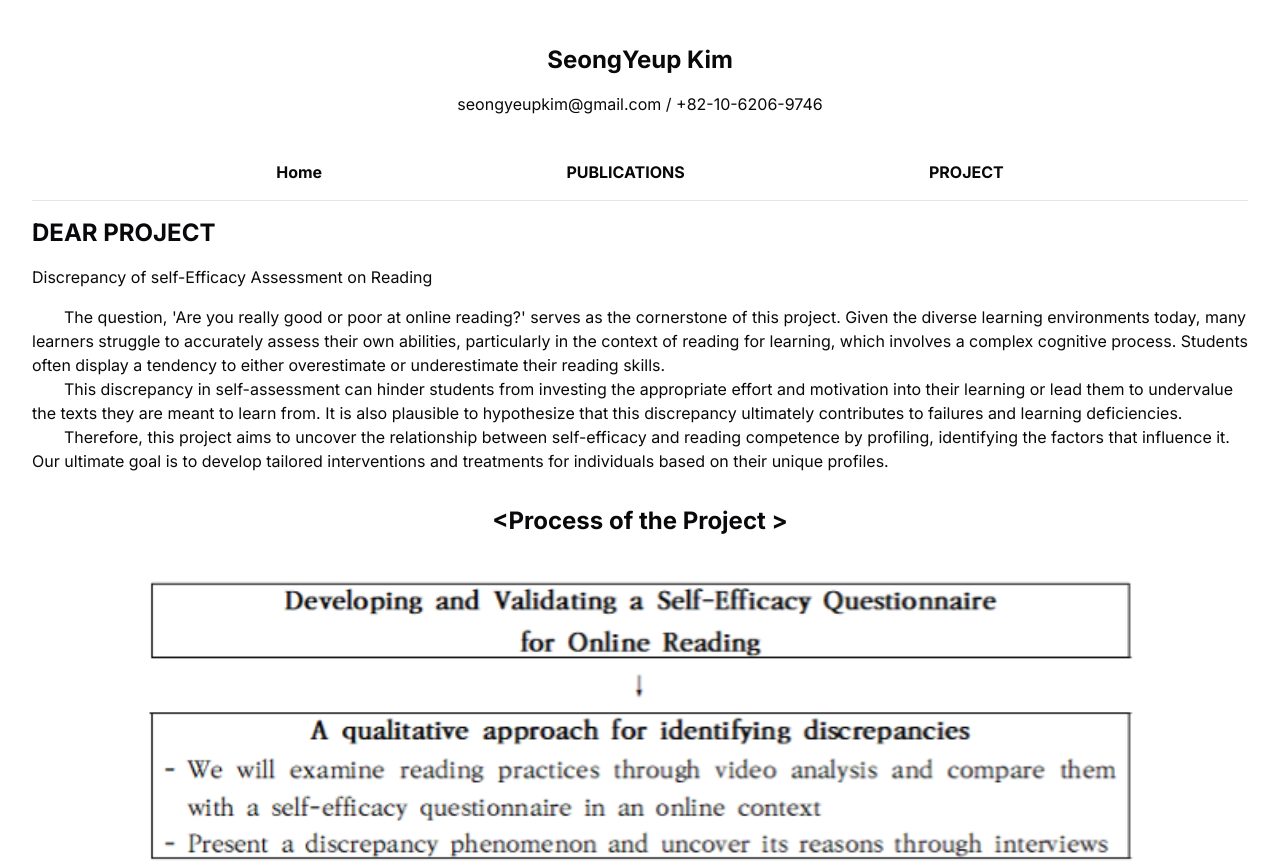
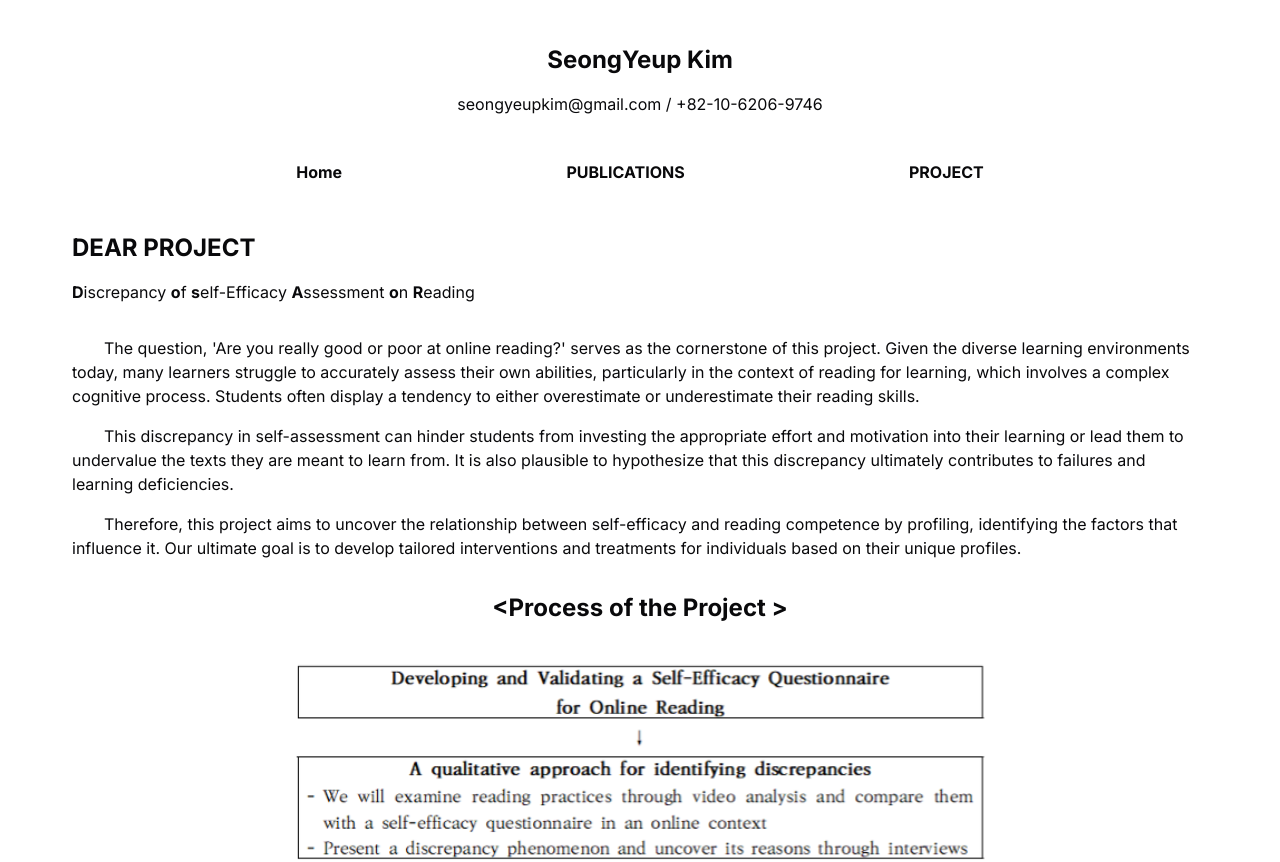
Before and after one commit to minseok1109/seongyup, a Next.js app: page /project/dear in a window 1280 px wide. Shown: the top 862 px of the page. Built offline with nearby package versions, Linux system fonts and the light colour scheme.

Commit message:
fix: 수정사항 반영

```diff
--- a/app/project/Kosaf-HOPE-LADDER/page.tsx
+++ b/app/project/Kosaf-HOPE-LADDER/page.tsx
@@ -26,7 +26,7 @@ const KsoafHopeLadder = () => {
           course of one year.
         </p>
         <p className="indent-8">
-          To be more specific, I was responsible for four 4th~6th grade
+          <b> To be more specific,</b> I was responsible for four 4th~6th grade
           students, consisting of two female students and three male students
           (Yoonhee, Eunseo, Ilhwan, Minseok, Sangjoon). I designed an integrated
           education program that focuses on 'reading texts' in the subjects of
--- a/app/project/dear/page.tsx
+++ b/app/project/dear/page.tsx
@@ -9,20 +9,21 @@ const page = () => {
         title="DEAR PROJECT"
         subtitle="Discrepancy of self-Efficacy Assessment on Reading"
       />
-      <p className="indent-8">
-        The question, 'Are you really good or poor at online reading?' serves as
-        the cornerstone of this project. Given the diverse learning environments
-        today, many learners struggle to accurately assess their own abilities,
-        particularly in the context of reading for learning, which involves a
-        complex cognitive process. Students often display a tendency to either
-        overestimate or underestimate their reading skills.
+      <div className="flex flex-col gap-4">
+        <p className="indent-8 mt-8">
+          The question, 'Are you really good or poor at online reading?' serves
+          as the cornerstone of this project. Given the diverse learning
+          environments today, many learners struggle to accurately assess their
+          own abilities, particularly in the context of reading for learning,
+          which involves a complex cognitive process. Students often display a
+          tendency to either overestimate or underestimate their reading skills.
         </p>
         <p className="indent-8">
           This discrepancy in self-assessment can hinder students from investing
           the appropriate effort and motivation into their learning or lead them
           to undervalue the texts they are meant to learn from. It is also
-        plausible to hypothesize that this discrepancy ultimately contributes to
-        failures and learning deficiencies.
+          plausible to hypothesize that this discrepancy ultimately contributes
+          to failures and learning deficiencies.
         </p>
         <p className="indent-8">
           Therefore, this project aims to uncover the relationship between
@@ -31,6 +32,7 @@ const page = () => {
           interventions and treatments for individuals based on their unique
           profiles.
         </p>
+      </div>
       <h1 className="text-center text-2xl font-bold my-8">
         &lt;Process of the Project &gt;
       </h1>
@@ -38,19 +40,19 @@ const page = () => {
         className="mx-auto"
         src="/dear_process.png"
         alt="dear_process"
-        width={1000}
-        height={1000}
+        width={700}
+        height={700}
       />
       <div className="flex flex-col items-center">
         {' '}
-        <div className="border-2 flex flex-col p-8 gap-2 border-black w-[1000px] my-4">
+        <div className="border-2 flex flex-col p-8 gap-2 border-black w-[700px] my-4">
           <span className="font-bold">
             Ongoing Project (2023~), now on 1st step
           </span>
           <span>Project Leader: : SeongYeup Kim, Cowork: Dr. Yongjun Lee</span>
           <span>Funded: Searching…</span>
         </div>
-        <div className="border-2 flex flex-col p-8 gap-2 border-black w-[1000px] mb-12">
+        <div className="border-2 flex flex-col p-8 gap-2 border-black w-[700px] mb-12">
           <span className="font-bold">Performed role & Participation</span>
           <ul>
             <li> Designed all process of project</li>
--- a/app/project/police-project/page.tsx
+++ b/app/project/police-project/page.tsx
@@ -6,10 +6,11 @@ const Page = () => {
   return (
     <div>
       <h1 className="text-2xl font-bold my-4">POLICE PROJECT</h1>
-      <h2 className="text-lg font-bold my-4">
-        Proficient Online Learning Instruction Construct Exploring
+      <h2 className="text-lg my-4">
+        <b>P</b>roficient <b>O</b>nline <b>L</b>earning <b>I</b>nstruction
+        <b>C</b>onstruct <b>E</b>xploring
       </h2>
-      <div className="flex flex-col gap-2">
+      <div className="flex flex-col gap-4">
         <p className="indent-8">
           The POLICE project(proficient online learning instruction construct
           exploring) is aimed at continuously identifying and tracking the
@@ -54,10 +55,10 @@ const Page = () => {
           className="mx-auto"
           src="/police_process.png"
           alt="police_process"
-          width={1000}
-          height={1000}
+          width={700}
+          height={700}
         />
-        <div className="border-2 flex flex-col p-8 gap-2 border-black w-[1000px] my-4">
+        <div className="border-2 flex flex-col p-8 gap-2 border-black w-[700px] my-4">
           <span className="font-bold">
             Ongoing Project (2023~), now on 1st step
           </span>
@@ -66,7 +67,7 @@ const Page = () => {
             Funded: Seoul Metropolitan Office of Education (Approx. $600)
           </span>
         </div>
-        <div className="border-2 flex flex-col p-8 gap-2 border-black w-[1000px] mb-12">
+        <div className="border-2 flex flex-col p-8 gap-2 border-black w-[700px] mb-12">
           <span className="font-bold">Performed role & Participation</span>
           <ul>
             <li>Designed whole process of project</li>
--- a/app/project/samsung-dreamclass/page.tsx
+++ b/app/project/samsung-dreamclass/page.tsx
@@ -1,36 +1,42 @@
 // @flow
 import * as React from 'react';
 import Image from 'next/image';
+import { ProjectHeader } from '@/components/ProjectHeader';
 
 const Page = () => {
   return (
     <div>
-      <h1>SAMSUNG DREAMCLASS ―ONLINE LEARNING PROGRAM PROJECT</h1>
+      <ProjectHeader
+        title={'SAMSUNG DREAMCLASS ―ONLINE LEARNING PROGRAM PROJECT'}
+      />
+      <div className="flex flex-col gap-4">
+        {' '}
         <p className="indent-8">
           The slogan of Samsung Dreamclass is “Fair Start”. It is a Samsung
           corporate social responsibility program designed to support students
-        facing difficulties in pursuing their dreams and developing aspirations
-        and capacity for their future careers. Dreamclass offers a blended
-        learning experience, both online and offline, where students cultivate
-        essential competencies needed in the era of the Fourth Industrial
-        Revolution through various learning activities.
+          facing difficulties in pursuing their dreams and developing
+          aspirations and capacity for their future careers. Dreamclass offers a
+          blended learning experience, both online and offline, where students
+          cultivate essential competencies needed in the era of the Fourth
+          Industrial Revolution through various learning activities.
         </p>
         <p className="indent-8">
           In particular, the 'Future Competencies' curriculum includes learning
           programs such as 'Reading,' 'Global Communication,' 'Logic and
           Mathematics,' and 'Creative Coding.' The 'Reading’ program consists of
-        tiered instruction on core reading strategies to enhance literacy skills
-        and thematic reading. It is aimed to expand thinking and expression
-        through books as source material.
+          tiered instruction on core reading strategies to enhance literacy
+          skills and thematic reading. It is aimed to expand thinking and
+          expression through books as source material.
         </p>
         <p className="indent-8">
           In 2022, the Dreamclass 'Reading Program' utilized ZEP to create a
-        Metaverse learning environment. Each team was composed of an instructor,
-        an instructional supporter, and 6 to 8 students. Learning took place in
-        the Metaverse as students followed the instructor's guidance, engaging
-        in activities like reading texts, watching videos, participating in
-        discussions and interactive games.
+          Metaverse learning environment. Each team was composed of an
+          instructor, an instructional supporter, and 6 to 8 students. Learning
+          took place in the Metaverse as students followed the instructor's
+          guidance, engaging in activities like reading texts, watching videos,
+          participating in discussions and interactive games.
         </p>
+      </div>
       <div className="flex gap-2 justify-center my-12">
         <Image src="/samsung1.png" width={400} height={400} alt="samsung" />
         <Image src="/samsung2.png" width={400} height={400} alt="samsung" />
--- a/app/project/ssal/page.tsx
+++ b/app/project/ssal/page.tsx
@@ -10,8 +10,7 @@ const Ssal = (props: Props) => {
         <b>T</b>he <b>S</b>eoul <b>S</b>tudent <b>A</b>ssessment <b>o</b>f{' '}
         <b>L</b>iteracy
       </h2>
-      <div className="flex flex-col gap-2">
-        {' '}
+      <div className="flex flex-col gap-4">
         <p className="indent-8">
           SSAL is a project aimed at developing a literacy assessment tool that
           evaluates early and basic literacy levels for each grade group,
--- a/app/publications/page.tsx
+++ b/app/publications/page.tsx
@@ -1,8 +1,8 @@
 type Props = {};
 const Publications = (props: Props) => {
   return (
-    <div>
-      <ul className="flex flex-col gap-4 my-4">
+    <div className={'flex flex-col gap-4'}>
+      <ul className="flex flex-col gap-4 my-12">
         <li>
           <b>Kim, S.</b> (2023). Information acceptance and perspective
           reconstruction study in multiple-text reading – Based on secondary
@@ -25,7 +25,7 @@ const Publications = (props: Props) => {
           Reading Research, 65, 81-109. [In Korean]
         </li>
       </ul>
-      <span>In press</span>
+      <span className="my-4 font-bold">(In press)</span>
       <ul className="flex flex-col gap-4 my-4">
         <li>
           <b>Kim, S.</b>,& Oh, J. (2023). A Study on secondary reader's reading
@@ -34,15 +34,15 @@ const Publications = (props: Props) => {
           [In Korean]
         </li>
       </ul>
-      <span>(In preparation – Finished Writing)</span>
-      <ul className="flex flex-col gap-4 my-4">
+      <span className="font-bold">(In preparation – Finished Writing)</span>
+      <ul className="flex flex-col gap-4 mt-8">
         <li>
-          <b>Kim, S.</b>,& Lee, Y., E, Forzani.(2023). Development and
-          Validation of a Self-Efficacy Assessment Questionnaire for Adolescent
-          Readers’ On-line Reading Ability. [In English]
+          <b>Kim, S.</b>,& Lee, Y., E (2023). Development and Validation of a
+          Self-Efficacy Assessment Questionnaire for Adolescent Readers’ On-line
+          Reading Ability. [In English]
         </li>
       </ul>
-      <ul className="flex flex-col gap-4 my-4">
+      <ul className="flex flex-col gap-4 my-2">
         <li>
           Oh, J., &<b>Kim, S.</b>(2023). A Study on secondary reader's
           self-selected reading. The Korean journal of Literature & Language
--- a/components/Header.tsx
+++ b/components/Header.tsx
@@ -7,7 +7,7 @@ import Link from 'next/link';
 
 const Header = () => {
   return (
-    <header className="flex flex-col gap-3 py-3 border-b pb-4">
+    <header className="flex flex-col gap-3 py-3 pb-4 mb-8">
       <div className="flex flex-col items-center gap-4 my-8">
         <h1 className="text-center text-2xl font-bold">SeongYeup Kim</h1>
         <span>seongyeupkim@gmail.com / +82-10-6206-9746</span>
--- a/components/ProjectHeader.tsx
+++ b/components/ProjectHeader.tsx
@@ -5,11 +5,31 @@ type Props = {
   title: string;
   subtitle?: string;
 };
+
+const BoldFirstLetter = ({ subTitle }: { subTitle: string }) => {
+  const letters = Array.from(subTitle); // 문자열을 문자 배열로 변환
+
+  return (
+    <span className="mb-8">
+      {letters.map((letter, index, arr) => {
+        if (index === 0 || arr[index - 1] === ' ') {
+          return (
+            <span key={index} className="font-bold">
+              {letter}
+            </span>
+          );
+        }
+        return <span key={index}>{letter}</span>;
+      })}
+    </span>
+  );
+};
+
 export const ProjectHeader = ({ title, subtitle }: Props) => {
   return (
     <>
       <h1 className="text-2xl font-bold my-4">{title}</h1>
-      {subtitle && <h2 className="my-4">{subtitle}</h2>}
+      {subtitle && <BoldFirstLetter subTitle={subtitle} />}
     </>
   );
 };
--- a/package.json
+++ b/package.json
@@ -21,6 +21,7 @@
     "tailwindcss-animate": "^1.0.7"
   },
   "devDependencies": {
+    "@locator/babel-jsx": "^0.4.2",
     "@types/node": "^20",
     "@types/react": "^18",
     "@types/react-dom": "^18",
--- a/tailwind.config.ts
+++ b/tailwind.config.ts
@@ -1,76 +1,76 @@
 /** @type {import('tailwindcss').Config} */
 module.exports = {
-  darkMode: ["class"],
+  darkMode: ['class'],
   content: [
     './pages/**/*.{ts,tsx}',
     './components/**/*.{ts,tsx}',
     './app/**/*.{ts,tsx}',
     './src/**/*.{ts,tsx}',
-	],
+  ],
   theme: {
     container: {
       center: true,
-      padding: "2rem",
+      padding: '2rem',
       screens: {
-        "2xl": "1400px",
+        '2xl': '1200px',
       },
     },
     extend: {
       colors: {
-        border: "hsl(var(--border))",
-        input: "hsl(var(--input))",
-        ring: "hsl(var(--ring))",
-        background: "hsl(var(--background))",
-        foreground: "hsl(var(--foreground))",
+        border: 'hsl(var(--border))',
+        input: 'hsl(var(--input))',
+        ring: 'hsl(var(--ring))',
+        background: 'hsl(var(--background))',
+        foreground: 'hsl(var(--foreground))',
         primary: {
-          DEFAULT: "hsl(var(--primary))",
-          foreground: "hsl(var(--primary-foreground))",
+          DEFAULT: 'hsl(var(--primary))',
+          foreground: 'hsl(var(--primary-foreground))',
         },
         secondary: {
-          DEFAULT: "hsl(var(--secondary))",
-          foreground: "hsl(var(--secondary-foreground))",
+          DEFAULT: 'hsl(var(--secondary))',
+          foreground: 'hsl(var(--secondary-foreground))',
         },
         destructive: {
-          DEFAULT: "hsl(var(--destructive))",
-          foreground: "hsl(var(--destructive-foreground))",
+          DEFAULT: 'hsl(var(--destructive))',
+          foreground: 'hsl(var(--destructive-foreground))',
         },
         muted: {
-          DEFAULT: "hsl(var(--muted))",
-          foreground: "hsl(var(--muted-foreground))",
+          DEFAULT: 'hsl(var(--muted))',
+          foreground: 'hsl(var(--muted-foreground))',
         },
         accent: {
-          DEFAULT: "hsl(var(--accent))",
-          foreground: "hsl(var(--accent-foreground))",
+          DEFAULT: 'hsl(var(--accent))',
+          foreground: 'hsl(var(--accent-foreground))',
         },
         popover: {
-          DEFAULT: "hsl(var(--popover))",
-          foreground: "hsl(var(--popover-foreground))",
+          DEFAULT: 'hsl(var(--popover))',
+          foreground: 'hsl(var(--popover-foreground))',
         },
         card: {
-          DEFAULT: "hsl(var(--card))",
-          foreground: "hsl(var(--card-foreground))",
+          DEFAULT: 'hsl(var(--card))',
+          foreground: 'hsl(var(--card-foreground))',
         },
       },
       borderRadius: {
-        lg: "var(--radius)",
-        md: "calc(var(--radius) - 2px)",
-        sm: "calc(var(--radius) - 4px)",
+        lg: 'var(--radius)',
+        md: 'calc(var(--radius) - 2px)',
+        sm: 'calc(var(--radius) - 4px)',
       },
       keyframes: {
-        "accordion-down": {
+        'accordion-down': {
           from: { height: 0 },
-          to: { height: "var(--radix-accordion-content-height)" },
+          to: { height: 'var(--radix-accordion-content-height)' },
         },
-        "accordion-up": {
-          from: { height: "var(--radix-accordion-content-height)" },
+        'accordion-up': {
+          from: { height: 'var(--radix-accordion-content-height)' },
           to: { height: 0 },
         },
       },
       animation: {
-        "accordion-down": "accordion-down 0.2s ease-out",
-        "accordion-up": "accordion-up 0.2s ease-out",
+        'accordion-down': 'accordion-down 0.2s ease-out',
+        'accordion-up': 'accordion-up 0.2s ease-out',
       },
     },
   },
-  plugins: [require("tailwindcss-animate")],
-}
+  plugins: [require('tailwindcss-animate')],
+};
```
Also changed, not shown: 1 other file (tests, documents, lock files or other folders). Lines whose indentation alone changed are shown as unchanged.
